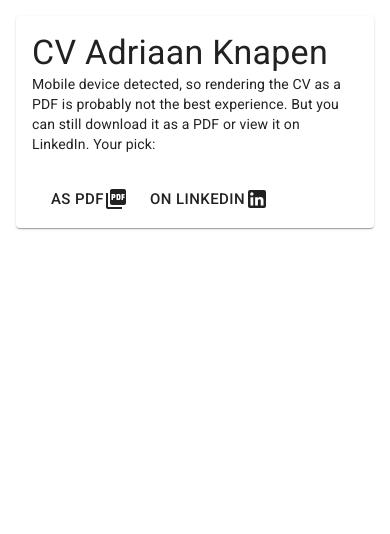
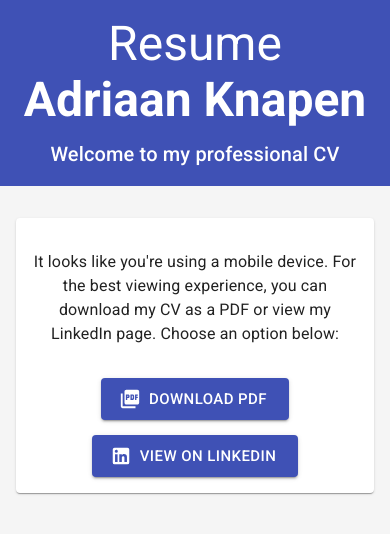
Before and after one commit to Addono/CV, a Next.js app in the folder website/: page / in a window 390 px wide. Shown: the top 534 px of the page. Built offline with nearby package versions, Linux system fonts and the light colour scheme.

Commit message:
feat(website): greatly improve styling for mobile website

```diff
--- a/website/pages/index.tsx
+++ b/website/pages/index.tsx
@@ -46,28 +46,23 @@ const Home: React.FC = () => {
 };
 
 const ResumeFormatSelector: React.FC = () => (
-  <Container style={{ marginTop: "1em" }}>
+  <Container style={{ marginTop: "2em", textAlign: "center" }}>
     <Card>
       <CardContent>
-        <Typography variant={"h4"} component={"h4"}>
-          CV Adriaan Knapen
-        </Typography>
-        <Typography variant="body2" component={"p"}>
-          Mobile device detected, so rendering the CV as a PDF is probably not
-          the best experience. But you can still download it as a PDF or view it
-          on LinkedIn. Your pick:
+        <Typography variant="body1" component={"p"} style={{ marginTop: "1em" }}>
+          It looks like you're using a mobile device. For the best viewing experience, you can download my CV as a PDF or view my LinkedIn page. Choose an option below:
         </Typography>
       </CardContent>
-      <CardActions>
+      <CardActions style={{ justifyContent: "center" }}>
         <Container>
-          <a href={pdfUrl} target="_blank" rel="noopener noreferrer">
-            <Button size={"large"}>
-              As PDF <PictureAsPdfIcon />
+          <a href={pdfUrl} target="_blank" rel="noopener noreferrer" style={{ textDecoration: "none", marginBottom: "10px" }}>
+            <Button variant="contained" color="primary" size={"large"} startIcon={<PictureAsPdfIcon />} style={{ margin: ".5em"}}>
+              Download PDF
             </Button>
           </a>
-          <a href={linkedinUrl}>
-            <Button size={"large"}>
-              On LinkedIn <LinkedInIcon />
+          <a href={linkedinUrl} style={{ textDecoration: "none" }}>
+            <Button variant="contained" color="primary" size={"large"} startIcon={<LinkedInIcon />} style={{ margin: ".5em"}}>
+              View on LinkedIn
             </Button>
           </a>
         </Container>
@@ -84,17 +79,32 @@ export default () => (
         content="minimum-scale=1, initial-scale=1, width=device-width, shrink-to-fit=no"
       />
       <meta charSet="utf-8" />
-      <title>CV - Adriaan Knapen</title>
+      <title>Resume - Adriaan Knapen</title>
     </Head>
     <style jsx global>{`
       body {
         margin: 0;
+        font-family: 'Roboto', sans-serif;
+        background-color: #f5f5f5;
       }
     `}</style>
     <link
       rel="stylesheet"
       href="//fonts.googleapis.com/css?family=Roboto:300,400,500,700&display=swap"
     />
+    <div style={{
+      backgroundColor: '#3f51b5',
+      color: 'white',
+      padding: '1em .5em',
+      textAlign: 'center'
+    }}>
+      <Typography variant="h3" component="h1" style={{ margin: 0 }}>
+        Resume <b>Adriaan&nbsp;Knapen</b>
+      </Typography>
+      <Typography variant="h6" component="p" style={{ marginTop: '0.5em' }}>
+        Welcome to my professional CV
+      </Typography>
+    </div>
     <Home />
   </>
 );
```
